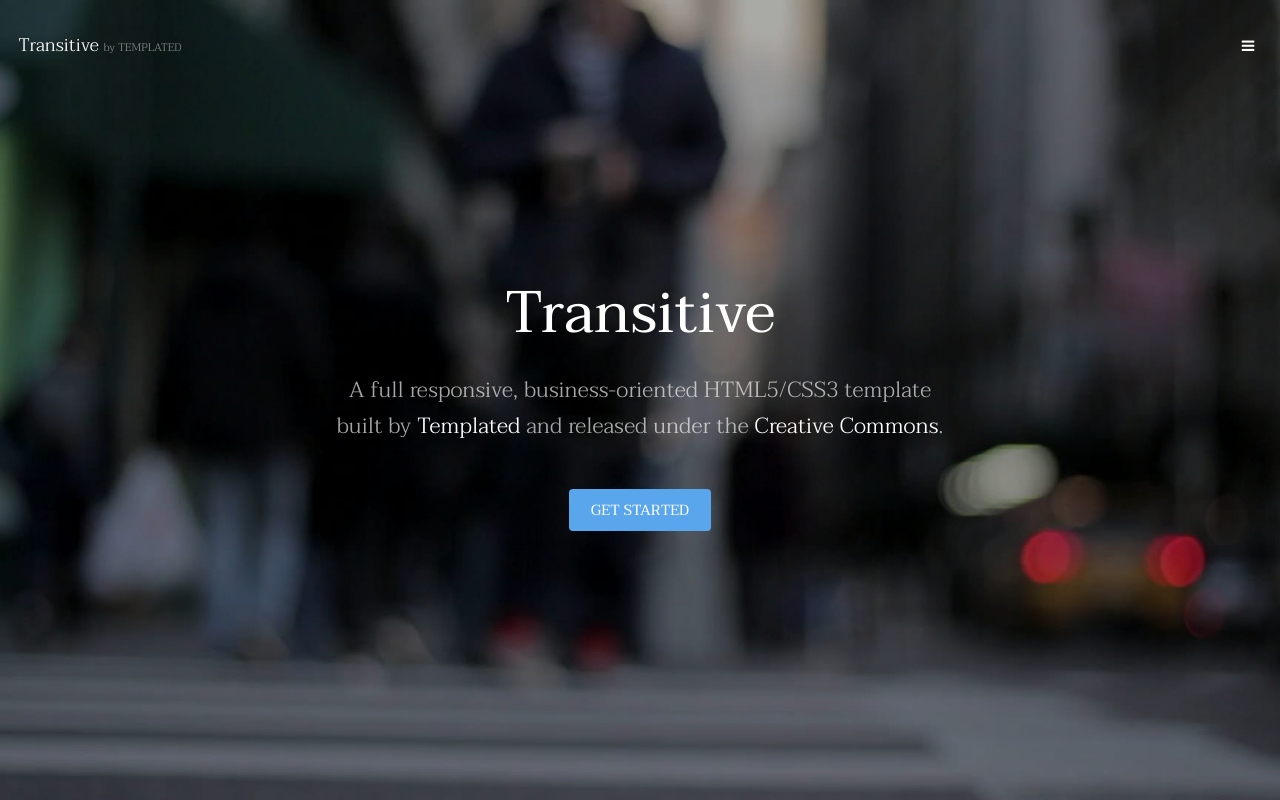
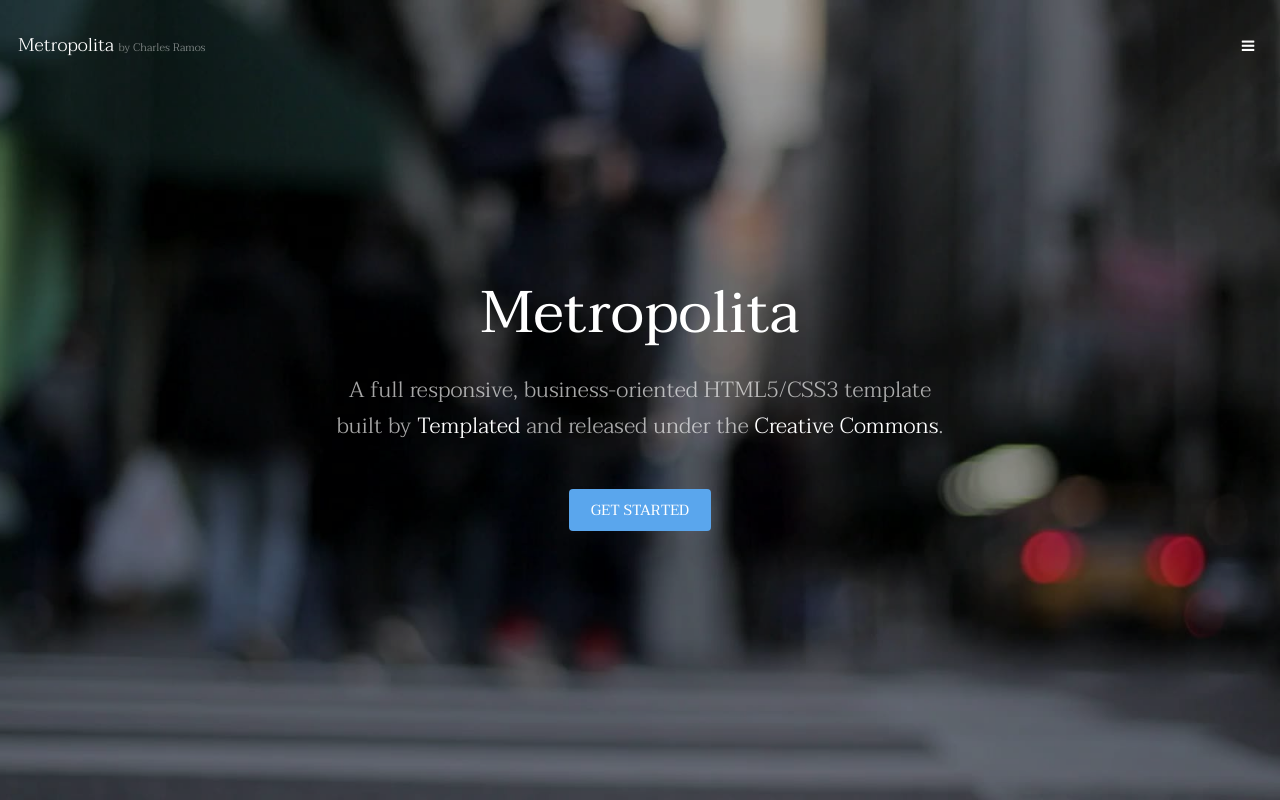
Before and after one commit to charlesramos18/04_REP_METROPOLITA, a plain HTML site: page index.html in a window 1280 px wide. Shown: the top 800 px of the page. Drawn offline with Linux system fonts and the light colour scheme.

Commit message:
cambios en la portada por CHARLES

```diff
--- a/index.html
+++ b/index.html
@@ -6,7 +6,7 @@
 -->
 <html>
 	<head>
-		<title>Transitive by TEMPLATED</title>
+		<title>Metropolita by Charles Ramos</title>
 		<meta charset="utf-8" />
 		<meta name="viewport" content="width=device-width, initial-scale=1" />
 		<link rel="stylesheet" href="assets/css/main.css" />
@@ -15,7 +15,7 @@
 
 		<!-- Header -->
 			<header id="header" class="alt">
-				<div class="logo"><a href="index.html">Transitive <span>by TEMPLATED</span></a></div>
+				<div class="logo"><a href="index.html">Metropolita <span>by Charles Ramos</span></a></div>
 				<a href="#menu" class="toggle"><span>Menu</span></a>
 			</header>
 
@@ -36,7 +36,7 @@
 		-->
 			<section id="banner" data-video="images/banner">
 				<div class="inner">
-					<h1>Transitive</h1>
+					<h1>Metropolita</h1>
 					<p>A full responsive, business-oriented HTML5/CSS3 template<br />
 					built by <a href="https://templated.co/">Templated</a> and released under the <a href="https://templated.co/license">Creative Commons</a>.</p>
 					<a href="#one" class="button special scrolly">Get Started</a>
```
